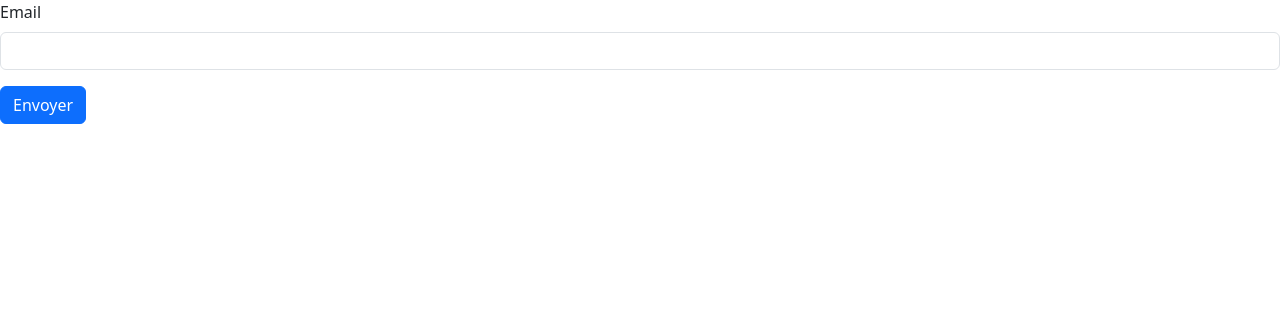
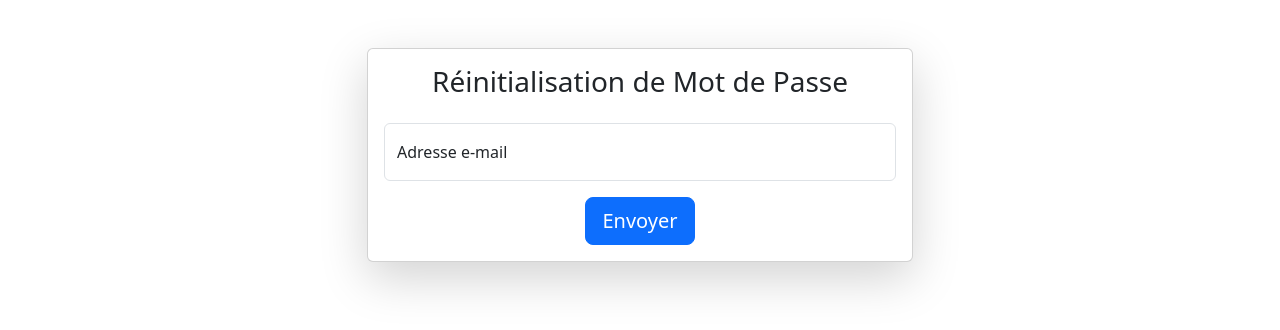
Before and after one commit to MaxenceCodeFR/MEROSproduction, a Symfony app: template templates/login/reset_password_request.html.twig in a window 1280 px wide. Shown: the part 64-394 px from the top of the page. Run offline with Twig, Linux system fonts and the light colour scheme; the template is opened without the code that fills it, so the values that code supplies are empty; form fields are guessed from the names that the template uses; some libraries are stand-ins or nearby versions.

Commit message:
style modifié et ajout de commentaire

```diff
--- a/templates/login/reset_password_request.html.twig
+++ b/templates/login/reset_password_request.html.twig
@@ -1,11 +1,30 @@
 {% extends "base.html.twig" %}
-{% block title %}Demande de réinitilisation de mot de passe
+{% block title %}Demande de réinitialisation de mot de passe
 {% endblock %}
 
 {% block body %}
 	{% include "commons/_navbar.html.twig" %}
-	{{ form_start(requestPassForm) }}
-	{{ form_row(requestPassForm.email) }}
-	<button type="submit" class="btn btn-primary">Envoyer</button>
-	{{ form_end(requestPassForm) }}
+
+	<div class="container mt-5">
+		<div class="row justify-content-center">
+			<div class="col-md-6">
+				<div class="card shadow-lg">
+					<div class="card-body">
+						<h3 class="card-title text-center mb-4">Réinitialisation de Mot de Passe</h3>
+						{{ form_start(requestPassForm, {'attr': {'class': 'form-horizontal'}}) }}
+						<div class="form-floating mb-3">
+							{{ form_widget(requestPassForm.email, {
+                                    'attr': {'class': 'form-control', 'id': 'floatingInput', 'placeholder': 'name@example.com'}
+                                }) }}
+							<label for="floatingInput">Adresse e-mail</label>
+						</div>
+						<div class="text-center">
+							<button type="submit" class="btn btn-primary btn-lg">Envoyer</button>
+						</div>
+						{{ form_end(requestPassForm) }}
+					</div>
+				</div>
+			</div>
+		</div>
+	</div>
 {% endblock %}
```
Also changed, not shown: src/Controller/LoginController.php (+27 -7 lines), templates/login/errorreset.html.twig (deleted, +0 -9 lines), templates/login/reset_password.html.twig (+24 -5 lines).
